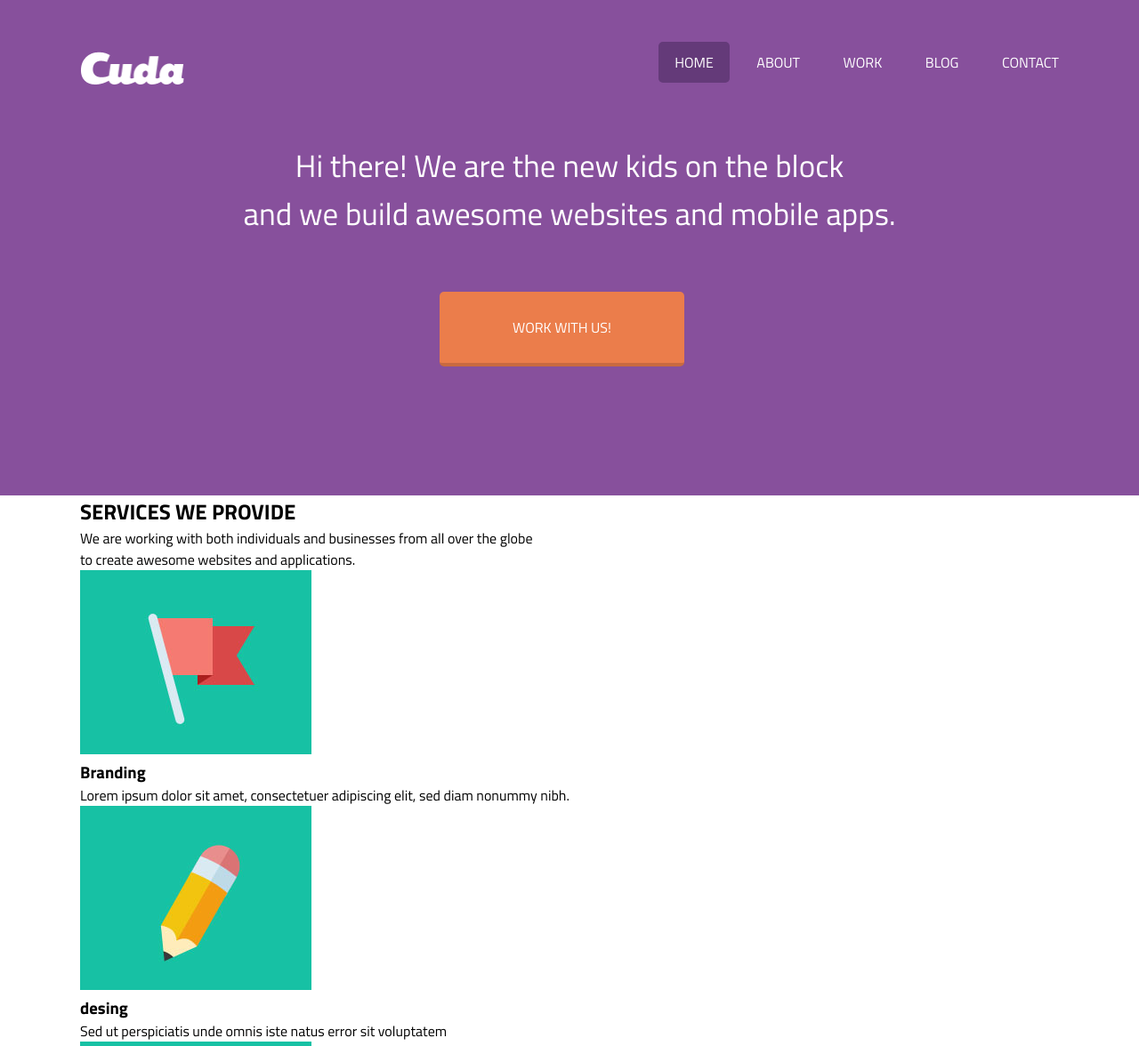
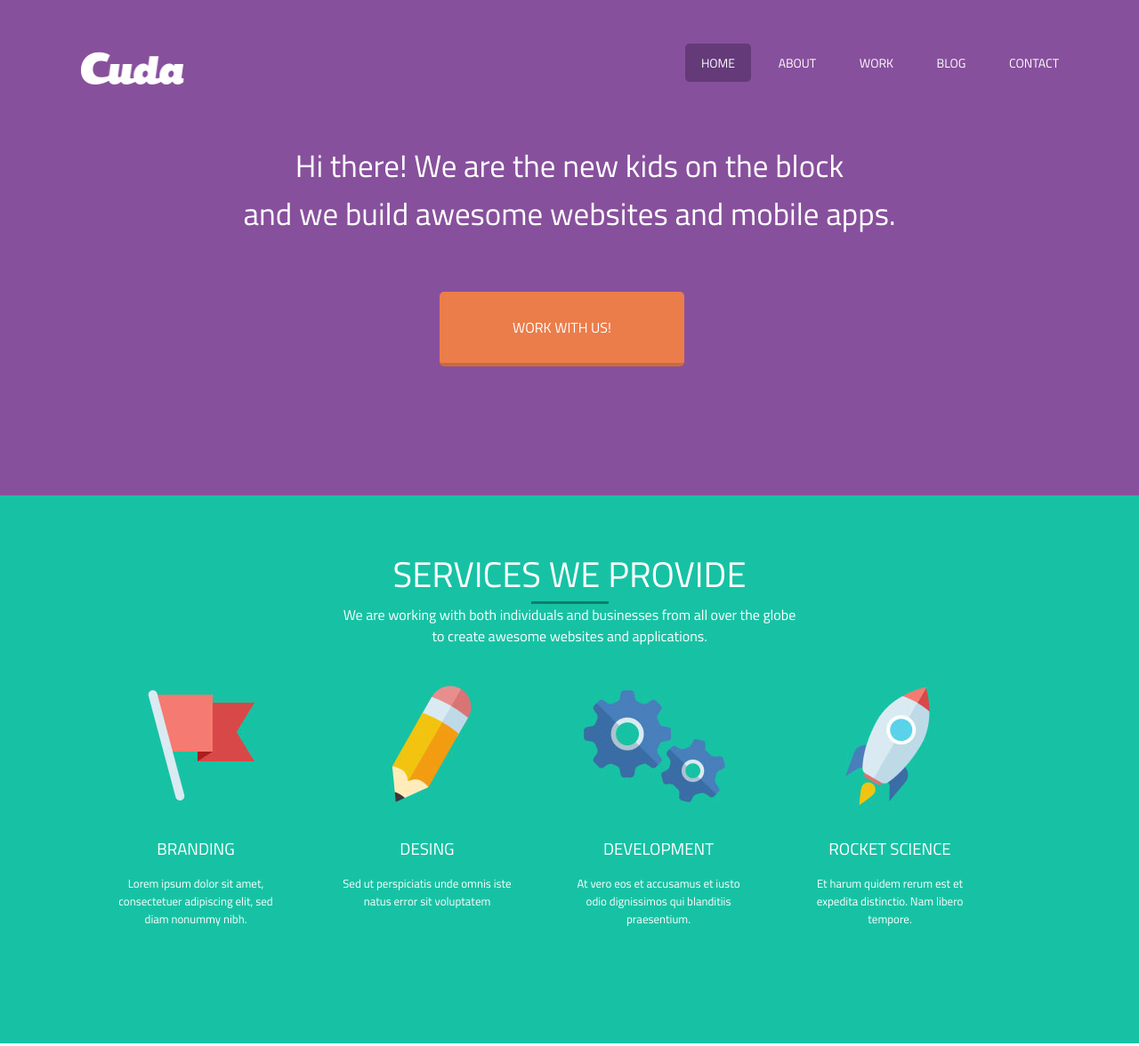
Before and after one commit to sauljlm/test_1, a plain HTML site: page esqueletoSass/index.html in a window 1280 px wide. Shown: the top 1176 px of the page at 89% size. Drawn offline with Linux system fonts and the light colour scheme; a script that the page names is missing; files whose address does not match are found by name.

Commit message:
agrego css para cervices

```diff
--- a/esqueletoSass/css/stilos.css
+++ b/esqueletoSass/css/stilos.css
@@ -8,8 +8,18 @@ body {
 ul {
   list-style: none; }
 
+h3 {
+  color: white;
+  text-transform: uppercase;
+  font-weight: normal;
+  text-align: center; }
+
+p, h2 {
+  color: white; }
+
 a {
-  text-decoration: none; }
+  text-decoration: none;
+  color: white; }
 
 .content {
   max-width: 1100px;
@@ -20,6 +30,13 @@ a {
   display: block;
   content: "";
   clear: both; }
+
+.shadow {
+  width: 87px;
+  height: 3px;
+  margin: 0 auto;
+  background-color: black;
+  opacity: 0.35; }
 
 .welcome {
   background-color: #87509c; }
@@ -34,7 +51,8 @@ a {
       float: right; }
       .welcome .content ul li {
         display: inline;
-        text-transform: uppercase; }
+        text-transform: uppercase;
+        font-size: 14px; }
       .welcome .content ul li + li {
         padding-left: 45px; }
       .welcome .content ul .active {
@@ -56,4 +74,25 @@ a {
       display: inline-block;
       margin: 61px 404px 145px 404px; }
 
+.services {
+  background-color: #17c2a4; }
+  .services .content {
+    padding-top: 58px;
+    padding-left: 42px;
+    padding-right: 42px; }
+    .services .content h2 {
+      font-weight: normal;
+      text-align: center;
+      font-size: 40px; }
+    .services .content p {
+      text-align: center; }
+    .services .content .box {
+      width: 260px;
+      float: left; }
+      .services .content .box .tutulo {
+        padding: 15px 72px; }
+      .services .content .box p {
+        padding: 15px 35px 130px 35px;
+        font-size: 13px; }
+
 /*# sourceMappingURL=stilos.css.map */
```
